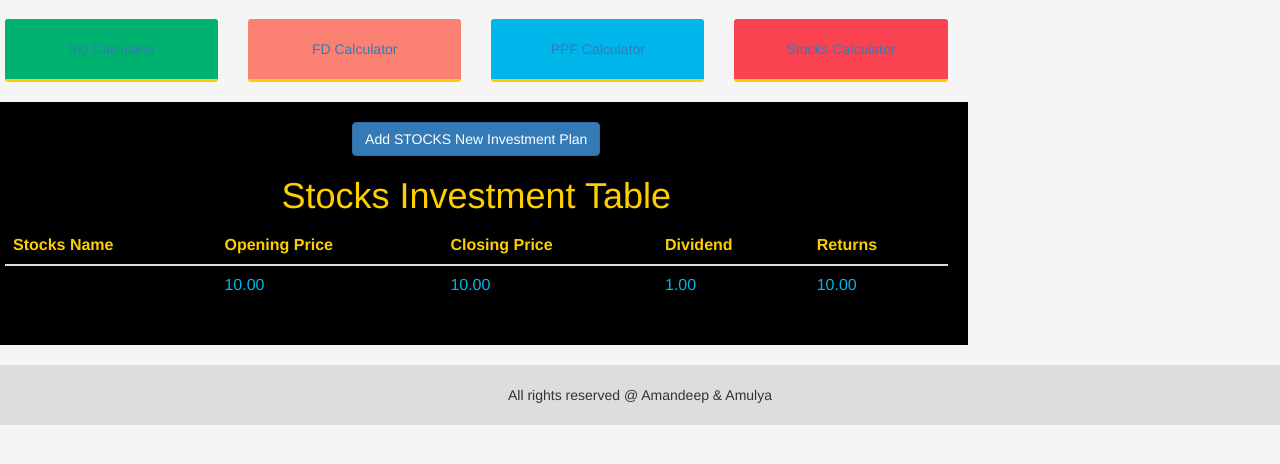
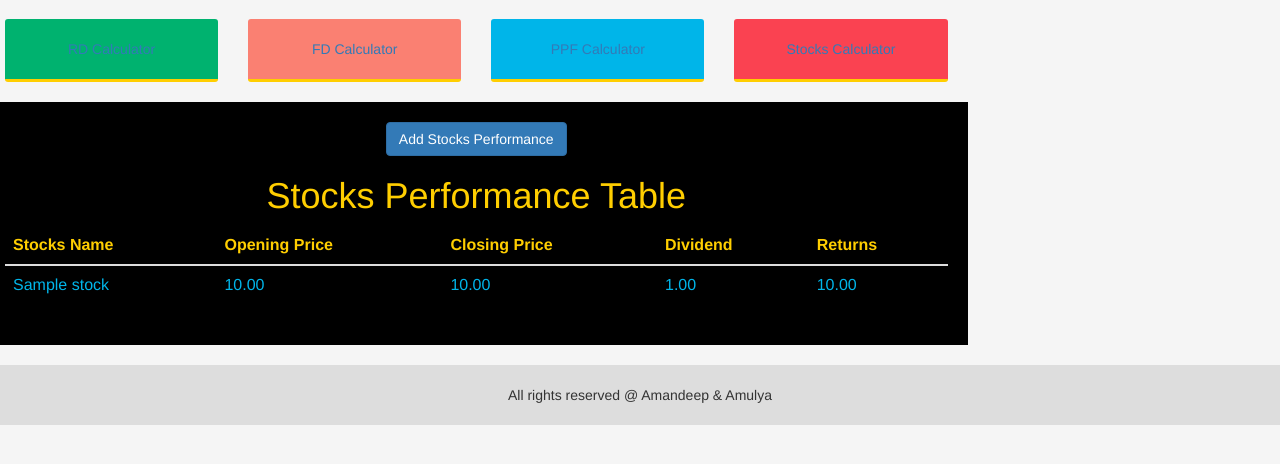
Before and after one commit to amandeep-nehra/financial-calculator-dbms-miniproject, a PHP site: page /stockscal.php in a window 1280 px wide. Shown: the part 51-515 px from the top of the page. Run offline with PHP 8.4, Linux system fonts and the light colour scheme; the visitor is signed in with stand-in values (Sample User, id 1); tables that the repository leaves empty or names only in its code hold one stand-in row (values such as "Sample post"); data that the repository does not hold is empty.

Commit message:
stockcal changed

```diff
--- a/stockscal.php
+++ b/stockscal.php
@@ -9,14 +9,14 @@ $sq = "SELECT * FROM user_login WHERE user_id='$id'";
 $thisUser = mysqli_fetch_assoc($conn->query($sq));
 
 if (isset($_POST['submit'])) {
-    $stocksName = $_POST['stocks_name'];
+    $stockName = $_POST['stock_name'];
     $sOpen = $_POST['open_price'];
     $sClose = $_POST['close_price'];
     $sDividend = $_POST['dividend'];
 
-    $sql = "INSERT INTO stocks(user_id, stocks_name, open_price, close_price, dividend) VALUES ('$id', '$stocksName', '$sOpen', '$sClose', '$sDividend')";
+    $sql = "INSERT INTO stocks(user_id, stock_name, open_price, close_price, dividend) VALUES ('$id', '$stockName', '$sOpen', '$sClose', '$sDividend')";
     if ($conn->query($sql) === true) {
-        $m = "Investment Inserted!";
+        $m = "Stock Inserted!";
     }
 }
 
@@ -28,7 +28,7 @@ $res = $conn->query($sql);
 <html>
 
 <head>
-    <title> STOCKS </title>
+    <title> Stock </title>
     <link rel="stylesheet" type="text/css" href="css/products.css">
 </head>
 
@@ -62,7 +62,7 @@ $res = $conn->query($sql);
             <div class="card">
                 <div class="text-center">
                     <button type="button" class="btn btn-primary" data-toggle="modal" data-target="#addProduct">
-                        Add STOCKS New Investment Plan
+                        Add Stocks Performance
                     </button>
                     <!-- change name above -->
                     <h2><?php echo $m; ?></h2>
@@ -74,26 +74,26 @@ $res = $conn->query($sql);
                                     <button style="background-color: #ffce00;" type="button" class="close" data-dismiss="modal" aria-label="Close">
                                         <span aria-hidden="true">&times;</span>
                                     </button>
-                                    <h2 class="modal-title" id="exampleModalScrollableTitle">Add New Investment</h2>
+                                    <h2 class="modal-title" id="exampleModalScrollableTitle">Add New Stock</h2>
                                 </div>
                                 <div class="modal-body">
                                     <!-- change file name -->
-                                    <form method="POST" action="ppfcal.php" enctype="multipart/form-data">
+                                    <form method="POST" action="stockscal.php" enctype="multipart/form-data">
                                         <div class="form-group pt-20">
                                             <!-- changes start from here, change name and id -->
                                             <div class="col-sm-4">
-                                                <label for="stocks_name" class="pr-10"> Stocks Name</label>
+                                                <label for="stock_name" class="pr-10"> Stocks Name</label>
                                             </div>
                                             <div class="col-sm-8">
-                                                <input name="stocks_name" type="text" class="login-input" placeholder="Stocks Name" id="StocksName" required>
+                                                <input name="stock_name" type="text" class="login-input" placeholder="Stock Name" id="StockName" required>
                                             </div>
                                         </div>
                                         <div class="form-group pt-20">
                                             <div class="col-sm-4">
-                                                <label for="open_year" class="pr-10"> Stocks Opening Price</label>
+                                                <label for="open_price" class="pr-10"> Stocks Opening Price</label>
                                             </div>
                                             <div class="col-sm-8">
-                                                <input name="open_year" type="number" step="any" class="login-input" placeholder="Enter Prinicpal Amount" id="sOpen" required>
+                                                <input name="open_price" type="number" step="any" class="login-input" placeholder="Enter Stock Opening Price" id="sOpen" required>
                                             </div>
                                         </div>
                                         <div class="form-group pt-20">
@@ -101,7 +101,7 @@ $res = $conn->query($sql);
                                                 <label for="close_price" class="pr-10"> Stocks Closing Price </label>
                                             </div>
                                             <div class="col-sm-8">
-                                                <input name="close_price" type="number" step="any" class="login-input" placeholder="Enter Annual Rate of Interest" id="sClose" required>
+                                                <input name="close_price" type="number" step="any" class="login-input" placeholder="Enter Stock Closing Price" id="sClose" required>
                                             </div>
                                         </div>
                                         <div class="form-group pt-20">
@@ -109,7 +109,7 @@ $res = $conn->query($sql);
                                                 <label for="dividend" class="pr-10"> Dividend </label>
                                             </div>
                                             <div class="col-sm-8">
-                                                <input name="dividend" type="number" step="any" class="login-input" placeholder="Enter Dividend" id="sDividend" required>
+                                                <input name="dividend" type="number" step="any" class="login-input" placeholder="Enter Stock Dividend" id="sDividend" required>
                                             </div>
                                         </div>
                                         <div class="form-group" style="text-align: center;">
@@ -123,13 +123,13 @@ $res = $conn->query($sql);
                 </div>
                 <div class="table_container">
                     <!-- change to FD.. table -->
-                    <h1 style="text-align: center;">Stocks Investment Table</h1>
+                    <h1 style="text-align: center;">Stocks Performance Table</h1>
                     <div class="table-responsive">
                         <table class="table table-dark" id="table" data-toggle="table" data-search="true" data-filter-control="true" data-show-export="true" data-click-to-select="true" data-toolbar="#toolbar">
                             <thead class="thead-light">
                                 <tr>
                                     <!-- changes here -->
-                                    <th data-field="stocks_name" data-filter-control="select" data-sortable="true">Stocks Name</th>
+                                    <th data-field="stock_name" data-filter-control="select" data-sortable="true">Stocks Name</th>
                                     <th data-field="open_price" data-filter-control="select" data-sortable="true"> Opening Price</th>
                                     <th data-field="close_price" data-sortable="true">Closing Price</th>
                                     <th data-field="dividend" data-sortable="true">Dividend</th>
@@ -142,7 +142,7 @@ $res = $conn->query($sql);
                                     while ($row = mysqli_fetch_assoc($res)) {
                                         echo "<tr>";
                                         // change name acc to db column names
-                                        echo "<td>" . $row['stocks_name'] . "</td>";
+                                        echo "<td>" . $row['stock_name'] . "</td>";
 
                                         echo "<td>" . $row['open_price'] . "</td>";
 
```
